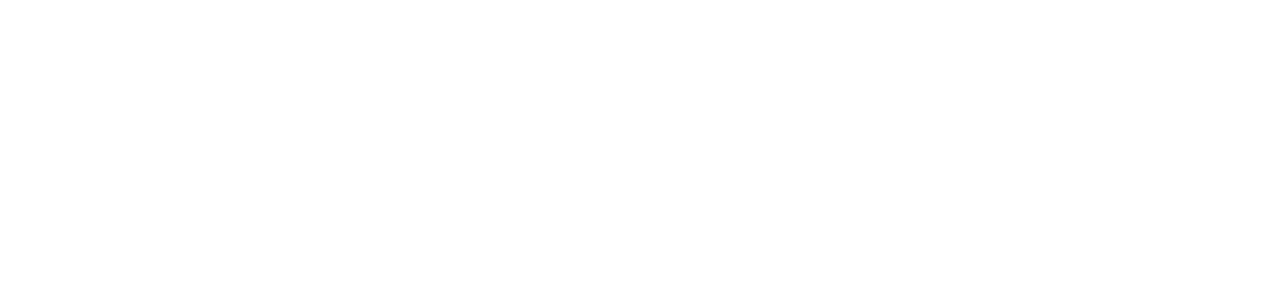
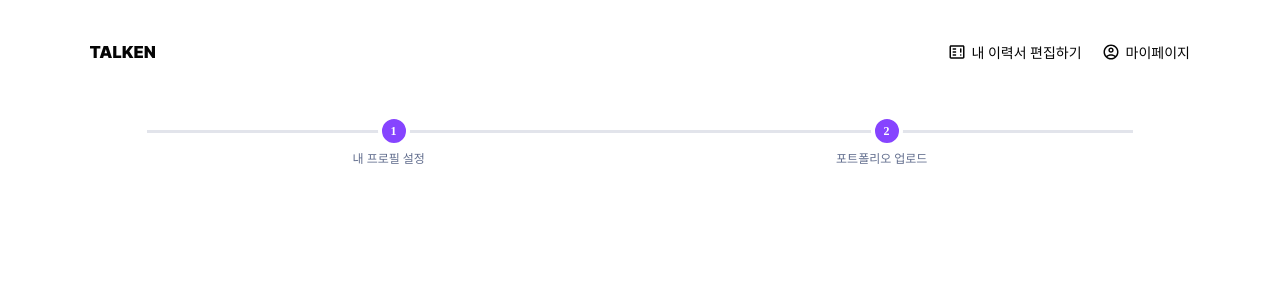
Before and after one commit to starting-front/gunyongbok, a React (Vite) app: page /profile/improvements in a window 1280 px wide. Shown: the top 300 px of the page. Built offline with nearby package versions, Linux system fonts and the light colour scheme.

Commit message:
회고록 2스텝 페이지 헤더 적용

```diff
--- a/src/pages/Profile/Improvement.tsx
+++ b/src/pages/Profile/Improvement.tsx
@@ -4,16 +4,21 @@ import { useEffect } from "react";
 import useAcitivity from "../../hooks/useActivity";
 
 // Components
-// import ResumStatusBar from "../../components/Resume/ResumStatusBar";
+import ResumStatusBar from "../../components/Resume/ResumStatusBar";
 // import ProejctOverview from "../../components/Memoir/ProjectOverview";
 
 const Improvements = () => {
   const [activityBtn] = useAcitivity();
-
-  useEffect(() => {
-    console.log(activityBtn);
-  }, [activityBtn]);
-  return <div></div>;
+  return (
+    <div>
+      <ResumStatusBar
+        background="2"
+        MobileLineWidth="100%"
+        profileTitle="포트폴리오 업로드"
+        activityBtn={activityBtn}
+      />
+    </div>
+  );
 };
 
 export default Improvements;
```
